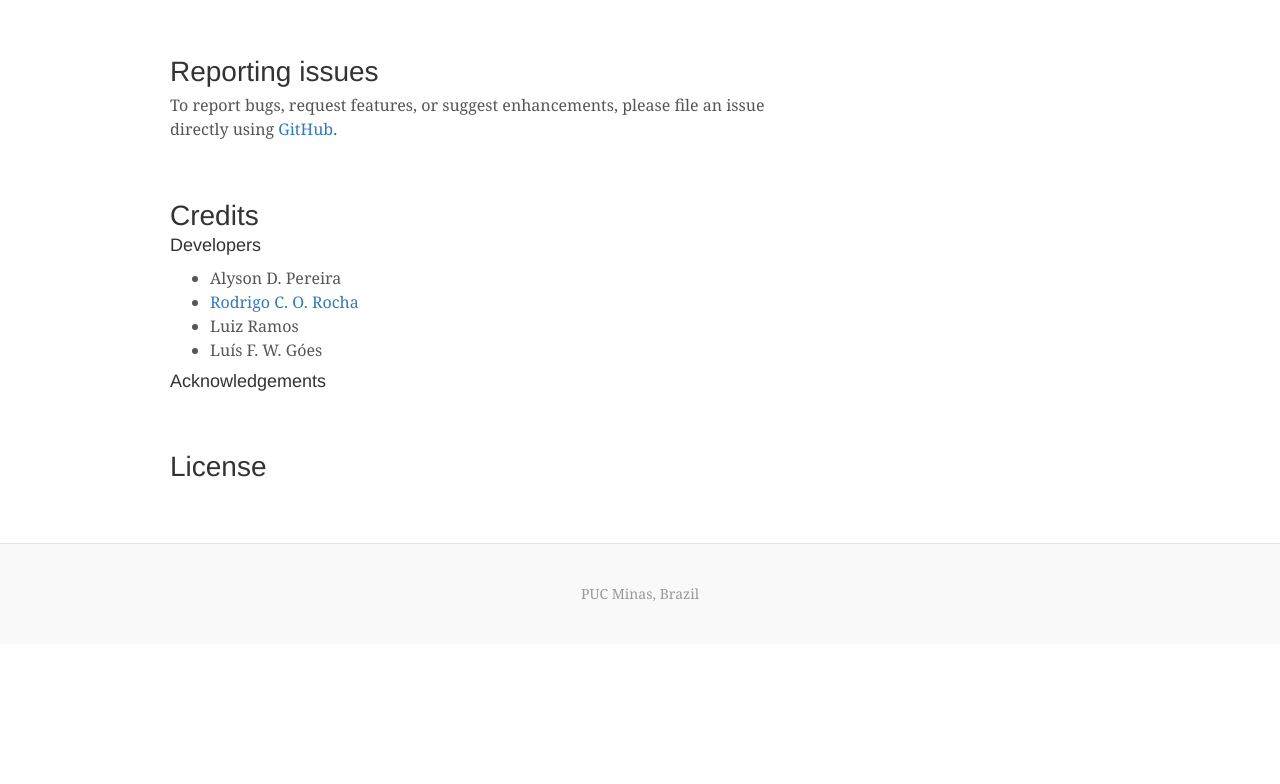
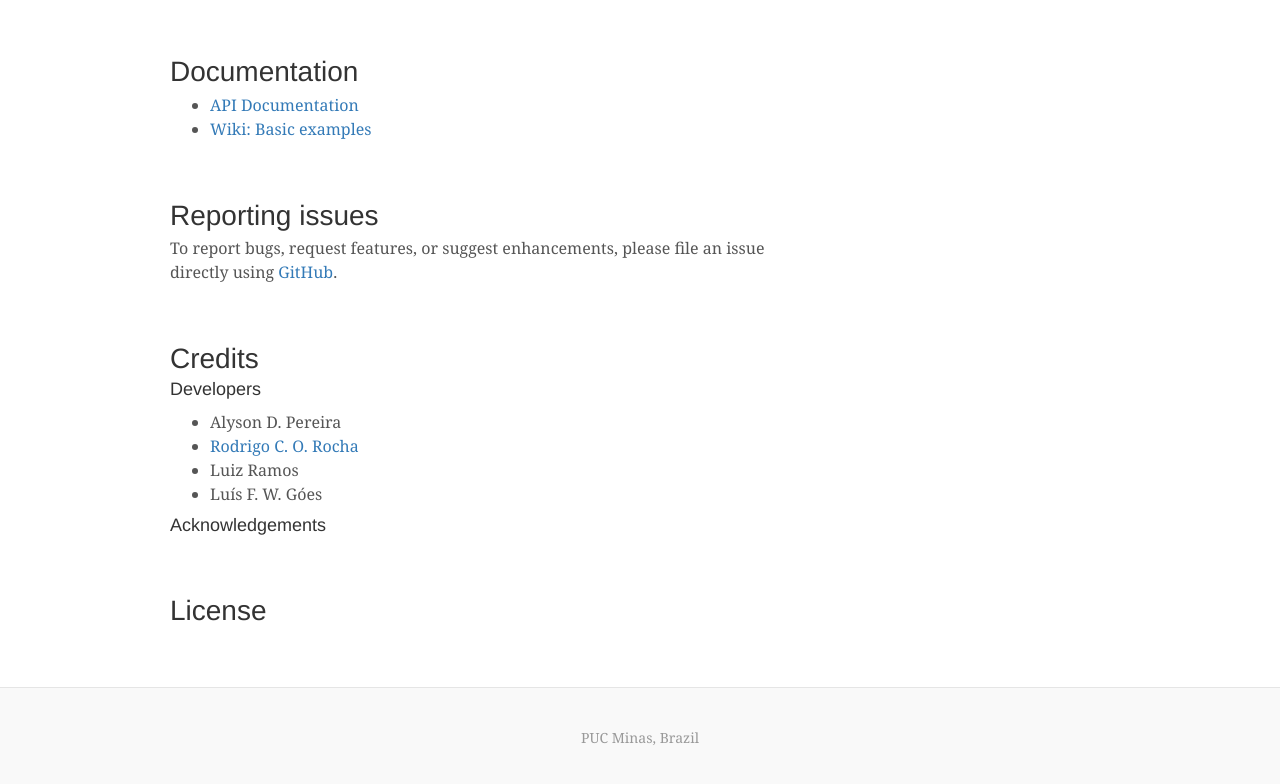
Before and after one commit to pskel/pskel.github.io, a plain HTML site: page index.html in a window 1280 px wide. Shown: the part 1085-1869 px from the top of the page. Before the commit the page ends 1729 px from the top, so only its background shows below. Drawn offline with Linux system fonts and the light colour scheme.

Commit message:
added doc. links

```diff
--- a/index.html
+++ b/index.html
@@ -92,6 +92,17 @@
                 </ul>
           </div><!-- /.blog-post -->
 
+
+            <div class="blog-post">
+            <h2 class="blog-post-title">Documentation</h2>
+
+                <ul>
+                    <li><a href="doc/pskel-1.1/index.html">API Documentation</a></li>
+                    <li><a href="https://github.com/pskel/pskel/wiki">Wiki: Basic examples</a></li>
+                </ul>
+            </div><!-- /.blog-post -->
+
+
           <div class="blog-post">
             <h2 class="blog-post-title">Reporting issues</h2>
               <p>To report bugs, request features, or suggest enhancements, please file an issue directly using <a href="https://github.com/pskel/pskel/issues">GitHub</a>.</p>
```
